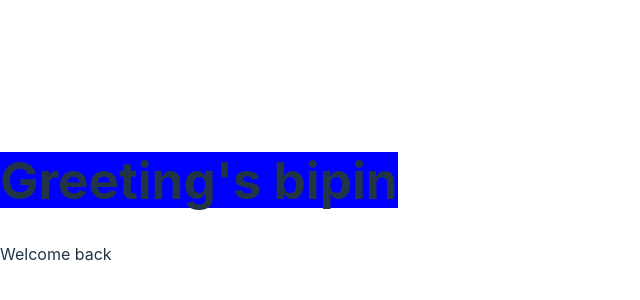
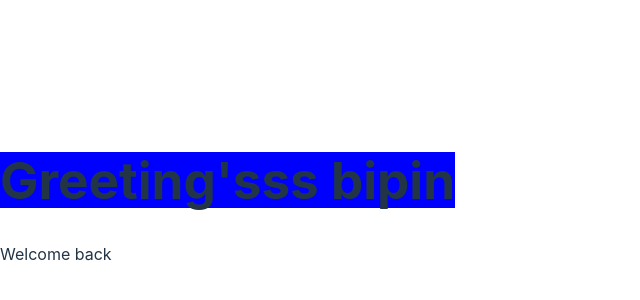
Before and after one commit to Bipin4u/Jenkins, a React (Vite) app: page / in a window 1280 px wide. Shown: the part 208-508 px from the top of the page, without its empty margins (0-640 px from the left). Built offline with nearby package versions, Linux system fonts and the light colour scheme.

Commit message:
push check

```diff
--- a/src/component/Greet.tsx
+++ b/src/component/Greet.tsx
@@ -3,7 +3,7 @@ interface nameProp {
 }
 const Greet:React.FC<nameProp> = ({name}) => {
   return (
-    <h1 style={{backgroundColor:"blue"}}>Greeting's {name}</h1>
+    <h1 style={{backgroundColor:"blue"}}>Greeting'sss {name}</h1>
   )
 }
 export default Greet
```
